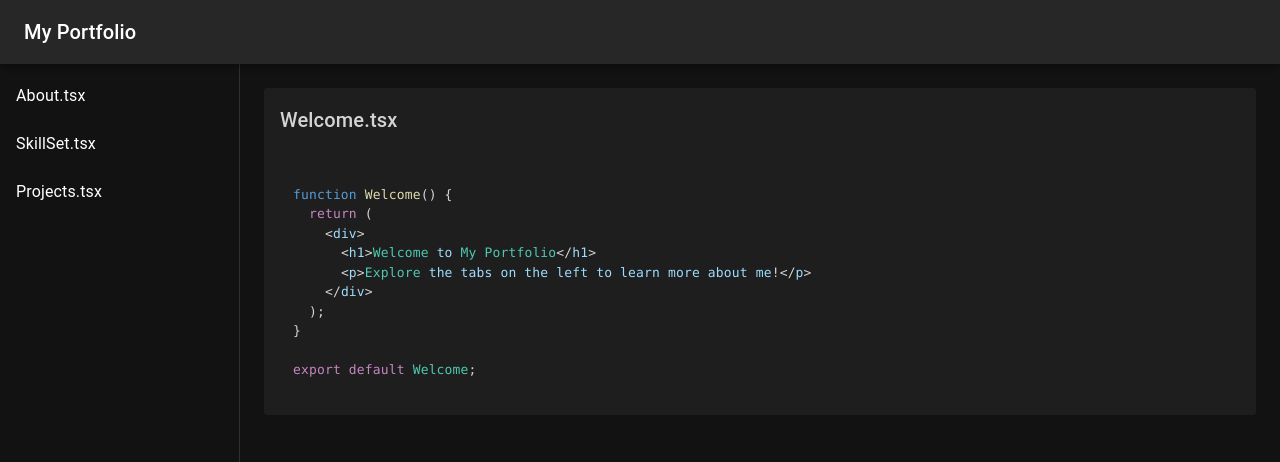
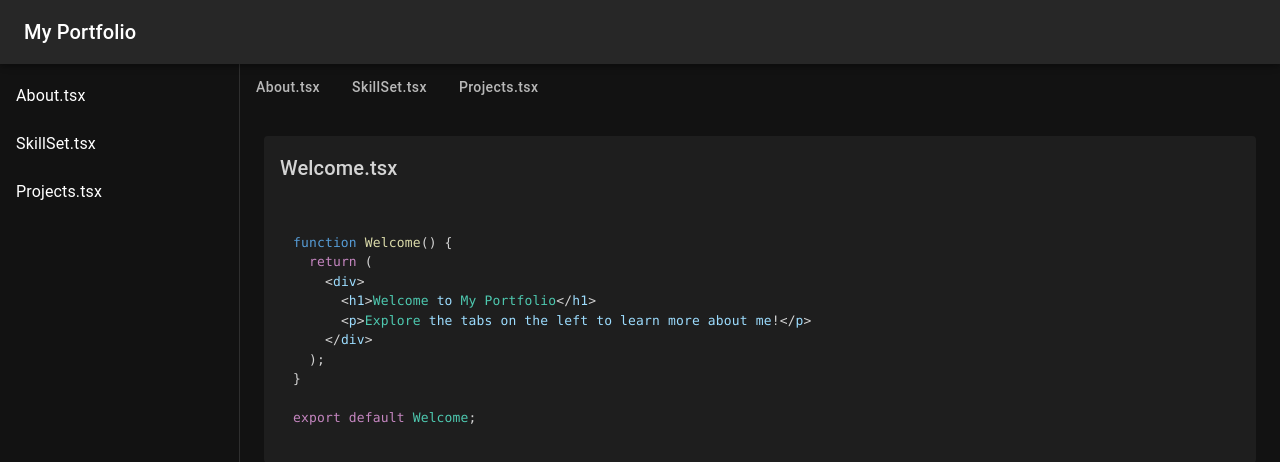
Before and after one commit to kijima-riku/portfolio, a Next.js app: page / in a window 1280 px wide. Shown: the top 462 px of the page. Built offline with nearby package versions, Linux system fonts and the light colour scheme.

Commit message:
[fix] IDE like design.

```diff
--- a/src/app/about/page.tsx
+++ b/src/app/about/page.tsx
@@ -1,5 +1,9 @@
-import IDElayout from "@/components/ui/IDElayout";
-import CodeEditor from "@/components/ui/CodeEditor";
+import dynamic from "next/dynamic";
+import CodeEditor from "@/components/CodeEditor";
+
+const VSCodeLayout = dynamic(() => import("@/components/IDElayout"), {
+  ssr: false,
+});
 
 const aboutCode = `
 const AboutMe = {
@@ -16,8 +20,8 @@ export default AboutMe;
 
 export default function About() {
   return (
-    <IDElayout>
+    <VSCodeLayout>
       <CodeEditor fileName="About.tsx" code={aboutCode} language="typescript" />
-    </IDElayout>
+    </VSCodeLayout>
   );
 }
--- a/src/app/layout.tsx
+++ b/src/app/layout.tsx
@@ -1,5 +1,5 @@
 import "./globals.css";
-import ThemeRegistry from "@/components/ui/ThemeRegistry";
+import ThemeRegistry from "@/components/ThemeRegistry";
 
 export default function RootLayout({
   children,
--- a/src/app/page.tsx
+++ b/src/app/page.tsx
@@ -1,5 +1,5 @@
-import IDElayout from "@/components/ui/IDElayout";
-import CodeEditor from "@/components/ui/CodeEditor";
+import IDElayout from "@/components/IDElayout";
+import CodeEditor from "@/components/CodeEditor";
 
 const welcomeCode = `
 function Welcome() {
--- a/src/app/projects/page.tsx
+++ b/src/app/projects/page.tsx
@@ -1,5 +1,5 @@
-import IDElayout from "@/components/ui/IDElayout";
-import CodeEditor from "@/components/ui/CodeEditor";
+import IDElayout from "@/components/IDElayout";
+import CodeEditor from "@/components/CodeEditor";
 
 const projectsCode = `
 const Projects = [
--- a/src/app/skills/page.tsx
+++ b/src/app/skills/page.tsx
@@ -1,5 +1,5 @@
-import IDElayout from "@/components/ui/IDElayout";
-import CodeEditor from "@/components/ui/CodeEditor";
+import IDElayout from "@/components/IDElayout";
+import CodeEditor from "@/components/CodeEditor";
 
 const skillsCode = `
 const SkillSet = {
--- /dev/null
+++ b/src/components/IDElayout.tsx
@@ -0,0 +1,115 @@
+"use client";
+
+import React, { ReactNode, useState } from "react";
+import {
+  Box,
+  AppBar,
+  Toolbar,
+  Typography,
+  Drawer,
+  List,
+  ListItem,
+  ListItemButton,
+  ListItemText,
+  Tabs,
+  Tab,
+} from "@mui/material";
+import { styled } from "@mui/material";
+import { usePathname, useRouter } from "next/navigation";
+
+interface VSCodeLayoutProps {
+  children: ReactNode;
+}
+
+const pages = [
+  { name: "About.tsx", path: "/about" },
+  { name: "SkillSet.tsx", path: "/skills" },
+  { name: "Projects.tsx", path: "/projects" },
+];
+
+const StyledTab = styled(Tab)({
+  textTransform: "none", // これにより大文字変換が無効になります
+  minHeight: "48px", // タブの高さを調整
+  padding: "0 16px", // パディングを調整
+});
+
+export default function VSCodeLayout({ children }: VSCodeLayoutProps) {
+  const pathname = usePathname();
+  const router = useRouter();
+  const [activeTab, setActiveTab] = useState(pathname);
+
+  const handleTabChange = (event: React.SyntheticEvent, newValue: string) => {
+    setActiveTab(newValue);
+    router.push(newValue);
+  };
+
+  return (
+    <Box sx={{ display: "flex", flexDirection: "column", height: "100vh" }}>
+      <AppBar
+        position="static"
+        sx={{ zIndex: (theme) => theme.zIndex.drawer + 1 }}>
+        <Toolbar>
+          <Typography variant="h6" noWrap component="div">
+            My Portfolio
+          </Typography>
+        </Toolbar>
+      </AppBar>
+      <Box sx={{ display: "flex", flexGrow: 1, overflow: "hidden" }}>
+        <Drawer
+          variant="permanent"
+          sx={{
+            width: 240,
+            flexShrink: 0,
+            [`& .MuiDrawer-paper`]: { width: 240, boxSizing: "border-box" },
+          }}>
+          <Toolbar />
+          <Box sx={{ overflow: "auto" }}>
+            <List>
+              {pages.map((page) => (
+                <ListItem key={page.name} disablePadding>
+                  <ListItemButton
+                    selected={pathname === page.path}
+                    onClick={() => {
+                      setActiveTab(page.path);
+                      router.push(page.path);
+                    }}>
+                    <ListItemText primary={page.name} />
+                  </ListItemButton>
+                </ListItem>
+              ))}
+            </List>
+          </Box>
+        </Drawer>
+        <Box sx={{ flexGrow: 1, display: "flex", flexDirection: "column" }}>
+          <Tabs
+            value={activeTab}
+            onChange={handleTabChange}
+            variant="scrollable"
+            scrollButtons="auto"
+            sx={{
+              minHeight: "48px", // タブバーの高さを調整
+              "& .MuiTabs-indicator": {
+                // インジケーターのスタイルを調整
+                height: "2px",
+                bottom: 0,
+              },
+            }}>
+            {pages.map((page) => (
+              <StyledTab
+                key={page.path}
+                label={page.name}
+                value={page.path}
+                sx={{
+                  "&.Mui-selected": {
+                    color: "primary.main", // 選択されたタブの色を調整
+                  },
+                }}
+              />
+            ))}
+          </Tabs>
+          <Box sx={{ flexGrow: 1, p: 3, overflow: "auto" }}>{children}</Box>
+        </Box>
+      </Box>
+    </Box>
+  );
+}
--- a/src/components/ui/IDElayout.tsx
+++ /dev/null
@@ -1,82 +0,0 @@
-"use client";
-
-import React, { ReactNode } from "react";
-import {
-  Box,
-  AppBar,
-  Toolbar,
-  Typography,
-  Drawer,
-  List,
-  ListItem,
-  ListItemButton,
-  ListItemText,
-} from "@mui/material";
-import Link from "next/link";
-import { usePathname } from "next/navigation";
-
-interface IDElayoutProps {
-  children: ReactNode;
-}
-
-const drawerWidth = 240;
-
-const pages = [
-  { name: "About.tsx", path: "/about" },
-  { name: "SkillSet.tsx", path: "/skills" },
-  { name: "Projects.tsx", path: "/projects" },
-];
-
-export default function IDElayout({ children }: IDElayoutProps) {
-  const pathname = usePathname();
-
-  return (
-    <Box sx={{ display: "flex", height: "100vh" }}>
-      <AppBar
-        position="fixed"
-        sx={{ zIndex: (theme) => theme.zIndex.drawer + 1 }}>
-        <Toolbar>
-          <Typography variant="h6" noWrap component="div">
-            My Portfolio
-          </Typography>
-        </Toolbar>
-      </AppBar>
-      <Drawer
-        variant="permanent"
-        sx={{
-          width: drawerWidth,
-          flexShrink: 0,
-          [`& .MuiDrawer-paper`]: {
-            width: drawerWidth,
-            boxSizing: "border-box",
-          },
-        }}>
-        <Toolbar />
-        <Box sx={{ overflow: "auto" }}>
-          <List>
-            {pages.map((page) => (
-              <ListItem key={page.name} disablePadding>
-                <Link
-                  href={page.path}
-                  passHref
-                  style={{
-                    textDecoration: "none",
-                    color: "inherit",
-                    width: "100%",
-                  }}>
-                  <ListItemButton selected={pathname === page.path}>
-                    <ListItemText primary={page.name} />
-                  </ListItemButton>
-                </Link>
-              </ListItem>
-            ))}
-          </List>
-        </Box>
-      </Drawer>
-      <Box component="main" sx={{ flexGrow: 1, p: 3 }}>
-        <Toolbar />
-        {children}
-      </Box>
-    </Box>
-  );
-}
```
Also changed, not shown: src/components/CodeEditor.tsx (renamed from src/components/ui/CodeEditor.tsx), src/components/ThemeRegistry.tsx (renamed from src/components/ui/ThemeRegistry.tsx).
